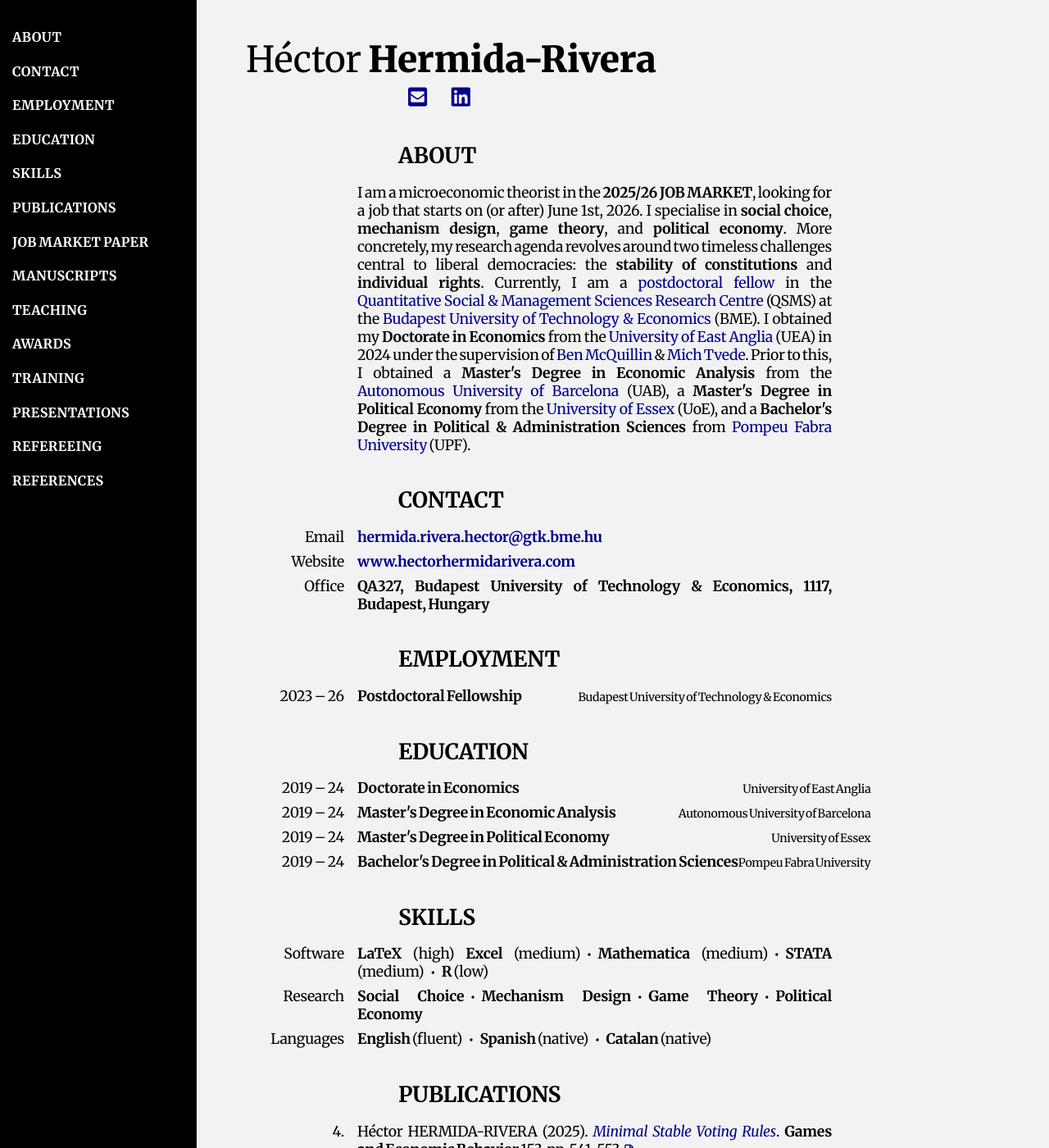
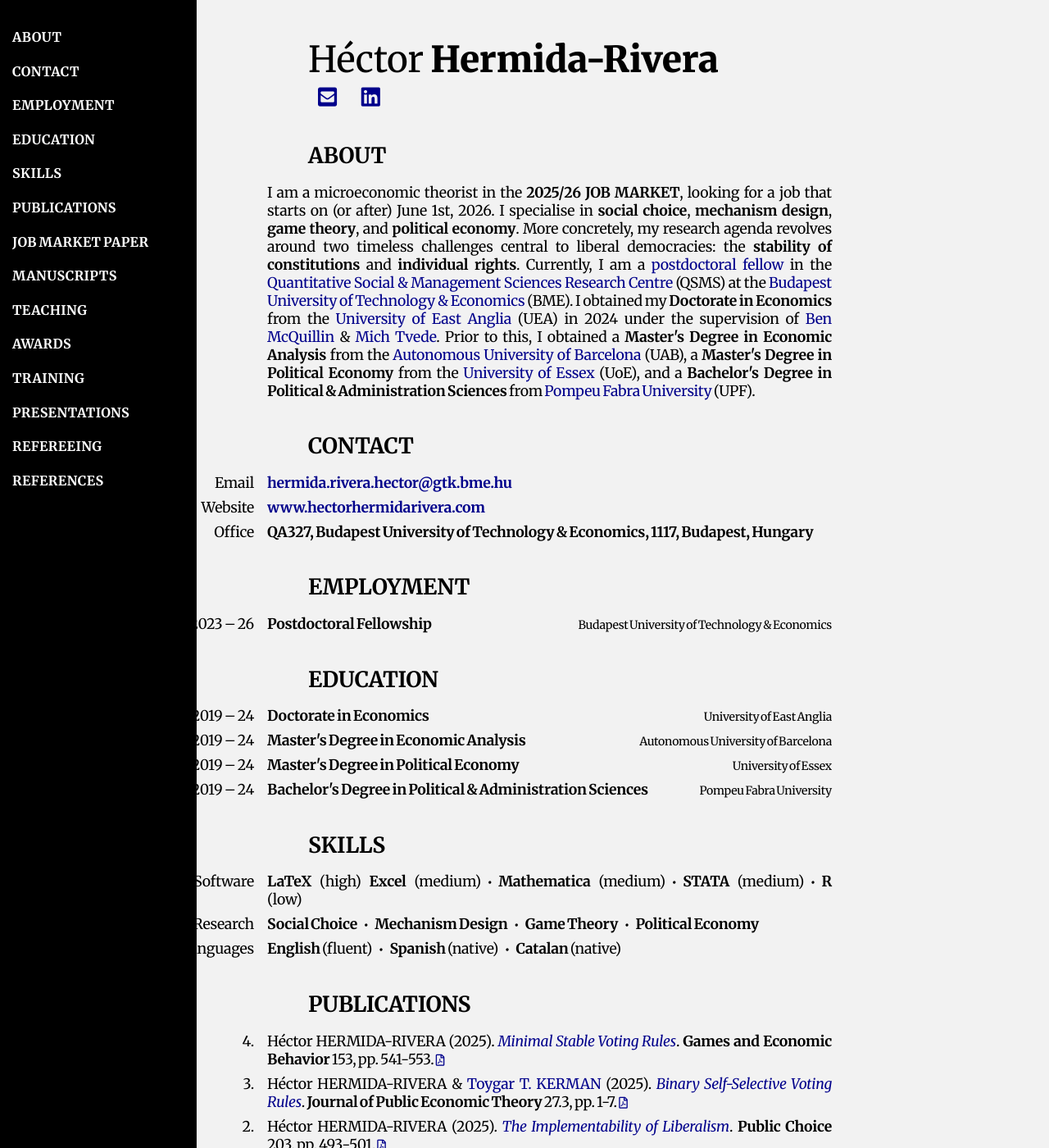
Before and after one commit to HectorHermidaRivera/hectorhermidarivera.github.io, a Jekyll site: the page built from index.md, in a window 1280 px wide and 1400 px high. Shown: the whole window at 82% size. Built offline with Jekyll 4.4.1, drawn with Linux system fonts in a browser that asks for light colours; a style sheet for code colours, icons or effects is not loaded.

Commit message:
Update style.css

```diff
--- a/assets/css/style.css
+++ b/assets/css/style.css
@@ -5,7 +5,8 @@ body {
   background-color: #f2f2f2;
 }
 
-/* Main content */.content {
+/* Main content */
+.content {
   margin: 0 auto;
   padding-top: 80px;
   margin-left: 150px;   /* increase left margin */
@@ -16,23 +17,23 @@ body {
   background-color: #f2f2f2;
   padding-bottom: 500px;
 }
-}
 
 /* Align main name with second column */
 .main-name {
   font-size: 2em;
   font-weight: bold;
   margin-bottom: 0px;
-  padding-left: calc(150px + 36px); /* 150px = left margin, 36px = column offset */
+  padding-left: calc(150px + 36px); /* aligned with second column */
 }
 
+/* Title styling */
 .name-title {
-  font-size: 4.0em;          /* increase size */
+  font-size: 4.0em;
   font-family: 'Merriweather', serif;
-  font-weight: 400;          /* normal for “Héctor” */
+  font-weight: 400; /* normal for “Héctor” */
 }
 .name-title strong {
-  font-weight: 700;          /* bold “Hermida-Rivera” */
+  font-weight: 700; /* bold “Hermida-Rivera” */
 }
 
 /* Headings alignment with second column, all caps */
@@ -142,7 +143,7 @@ body {
   color: #333;
 }
 
-/* Teaching entries: three-row layout with role (e.g., Teaching Assistant) */
+/* Teaching entries: three-row layout */
 .two-column-3rows-container {
   display: flex;
   flex-direction: column;
@@ -150,7 +151,7 @@ body {
   margin-top: 8px;
 }
 
-/* grid for left label (years) + right content */
+/* grid for date + right content */
 .two-column-3rows {
   display: grid;
   grid-template-columns: 120px 1fr;
@@ -158,7 +159,7 @@ body {
   align-items: start;
 }
 
-/* left label: years or role */
+/* left label: years */
 .two-column-3rows .label {
   text-align: right;
   font-weight: normal;
@@ -177,67 +178,66 @@ body {
   gap: 4px;
 }
 
-/* top-row: role (e.g., Teaching Assistant) */
-.two-column-3rows .value .role {
-  font-weight: 600;
-  margin-bottom: 2px;
+/* top-row: role (left), course (center), university (right) */
+.two-column-3rows .value .top-row {
+  display: grid;
+  grid-template-columns: 200px 1fr auto; /* role, course, university */
+  align-items: baseline;
+  gap: 20px;
 }
 
-/* second-row: course (left) and university (right) */
-.two-column-3rows .value .top-row {
-  display: flex;
-  justify-content: space-between;
-  align-items: baseline;
-  width: 100%;
+.two-column-3rows .value .top-row .role {
+  text-align: left;
+  font-weight: normal;
 }
 
-/* left: course name */
 .two-column-3rows .value .top-row .course {
+  text-align: left;
   flex-grow: 1;
-  text-align: left;
 }
 
-/* right: university name */
 .two-column-3rows .value .top-row .institution {
   text-align: right;
   font-size: 0.8em; /* footnotesize */
-  flex-shrink: 0;
+  color: #333;
+}
+
+/* optional: smaller vertical gap for compactness */
+.two-column-3rows .value .second-row,
+.two-column-3rows .value .third-row {
+  margin: 0;
+  font-size: 1em;
   color: #333;
 }
 
 /* REDEFINITION OF OPEN ACCESS ICON COLOR */
-
 .ai-open-access::before {
   color: #556B2F; /* OliveGreen */
 }
 
 /* REDEFINITION OF BULLET SPACING */
-
 .bullet {
-  display: inline-block;       /* guarantee a rendering box */
-  vertical-align: baseline;    /* align with surrounding text baseline */
-  width: auto;                 /* ensure it doesn't collapse */
-  line-height: 1;              /* prevents extra internal leading */
-  pointer-events: none;        /* bullet is decorative, not interactive */
+  display: inline-block;
+  vertical-align: baseline;
+  width: auto;
+  line-height: 1;
+  pointer-events: none;
 }
-
-/* Render the glyph in the pseudo-element so CSS can control spacing */
 .bullet::before {
-  content: "\2022";            /* Unicode bullet (•) */
+  content: "\2022";
   display: inline-block;
-  margin: 0 0.5em;             /* horizontal space on both sides (adjust 0.5em as needed) */
-  color: inherit;              /* inherit parent color */
-  font-size: 1em;              /* same size as surrounding text */
+  margin: 0 0.5em;
+  color: inherit;
+  font-size: 1em;
   line-height: 1;
   vertical-align: baseline;
 }
 
 /* REDEFINITION OF PDF ICON */
-
 .fa-file-pdf {
-  font-size: 0.8em;     /* like \scalebox{0.8}{...} */
+  font-size: 0.8em;
   position: relative;
-  top: -2.50em;          /* like \raisebox{0pt}{...} */
+  top: -0.25em; /* correctly raises the icon */
 }
 
 /* Collapsible content */
@@ -262,7 +262,7 @@ body {
   position: fixed;
   top: 0;
   left: 0;
-  background: #333333 !important; /* dark gray */
+  background: #333333 !important;
   padding: 0 12px !important;
   box-sizing: border-box;
   display: flex !important;
@@ -302,9 +302,8 @@ body {
 /* Smooth hover enlargement */
 .icon-row a {
   display: inline-block;
-  transition: transform 0.3s ease-in-out; /* smooth timing */
+  transition: transform 0.3s ease-in-out;
 }
-
 .icon-row a:hover {
   transform: scale(1.2);
 }
@@ -312,10 +311,10 @@ body {
 /* Mimic LaTeX microtype spacing */
 body {
   font-family: 'Merriweather', serif;
-  font-stretch: 95%;          /* horizontally compress font */
-  letter-spacing: -0.015em;   /* tighten space between letters */
-  word-spacing: -0.1em;      /* tighten space between words */
-  font-feature-settings: "kern" 1, "liga" 1, "clig" 1, "calt" 1; /* advanced typography */
+  font-stretch: 95%;
+  letter-spacing: -0.015em;
+  word-spacing: -0.1em;
+  font-feature-settings: "kern" 1, "liga" 1, "clig" 1, "calt" 1;
   text-rendering: optimizeLegibility;
 }
 
@@ -326,3 +325,38 @@ a {
   word-break: break-word;
   hyphens: auto;
 }
+
+/* ---------- FINAL ALIGNMENT FIXES ---------- */
+:root {
+  --main-left: 150px;
+  --col-offset: 36px;
+  --second-col-offset: calc(var(--main-left) + var(--col-offset));
+}
+
+/* Force correct left alignment across elements */
+.content {
+  margin-left: var(--main-left) !important;
+}
+
+.main-name {
+  padding-left: var(--second-col-offset) !important;
+}
+
+.content h1,
+.content h2,
+.content h3,
+.content h4,
+.content h5,
+.content h6 {
+  padding-left: var(--second-col-offset) !important;
+  margin-left: 0 !important;
+  text-align: left;
+}
+
+.icon-row {
+  margin-left: calc(var(--second-col-offset) + 2px) !important;
+}
+
+h1, h2, h3, h4, h5, h6 {
+  text-align: left !important;
+}
```
